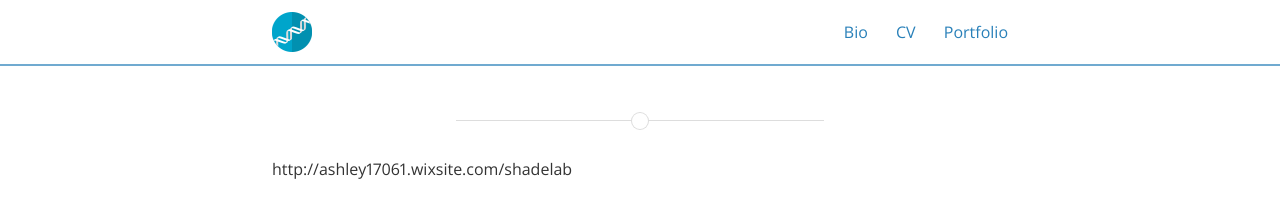
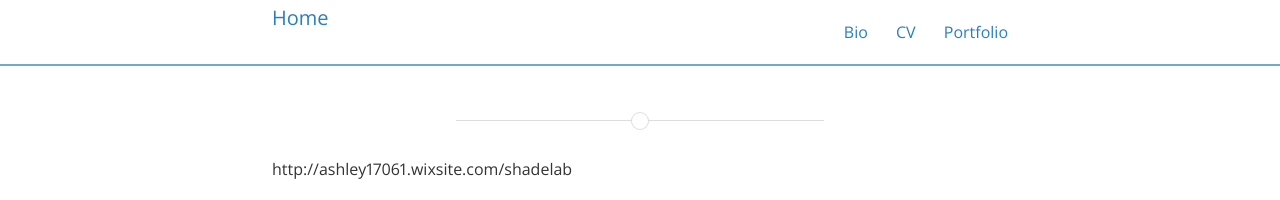
Before and after one commit to dunivint/dunivint.github.io, a Jekyll site: the page built from ShadeLab.md, in a window 1280 px wide. Shown: the top 200 px of the page. Built offline with Jekyll 4.4.1, drawn with Linux system fonts in a browser that asks for light colours; nearby versions of some CDN libraries; our own code applies the rules of GitHub Pages for plain Markdown files; a style sheet for code colours, icons or effects is not loaded.

Commit message:
Update _config.yml

```diff
--- a/_config.yml
+++ b/_config.yml
@@ -19,7 +19,7 @@ description: >
 baseurl: "" # the subpath of your site, e.g. /blog/
 url: "http://dunivint.github.io" # the base hostname & protocol for your site
 cover: "/assets/pipette.long.jpeg"
-logo: "/assets/dna-icon-2316641_1280.png"
+#logo: "/assets/dna-icon-2316641_1280.png"
 logo-name: Home
 
 # Build settings
```
